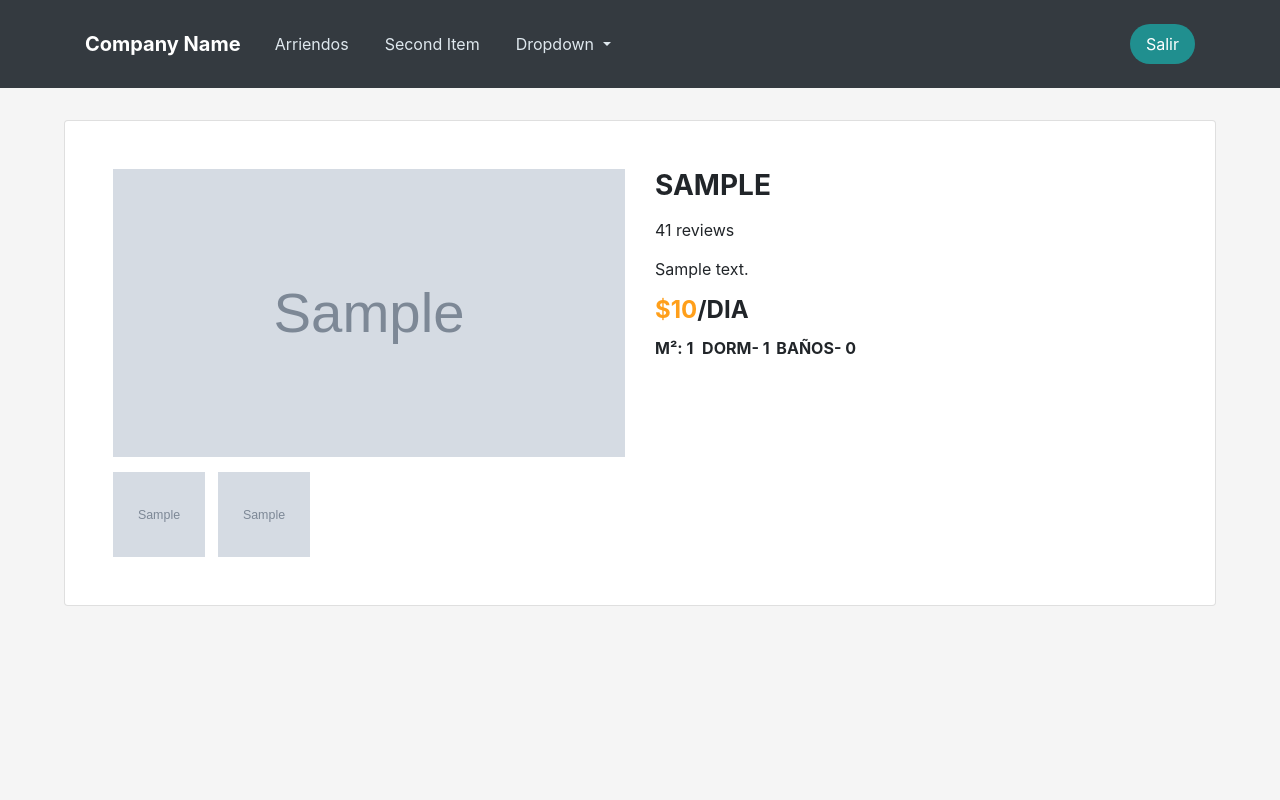
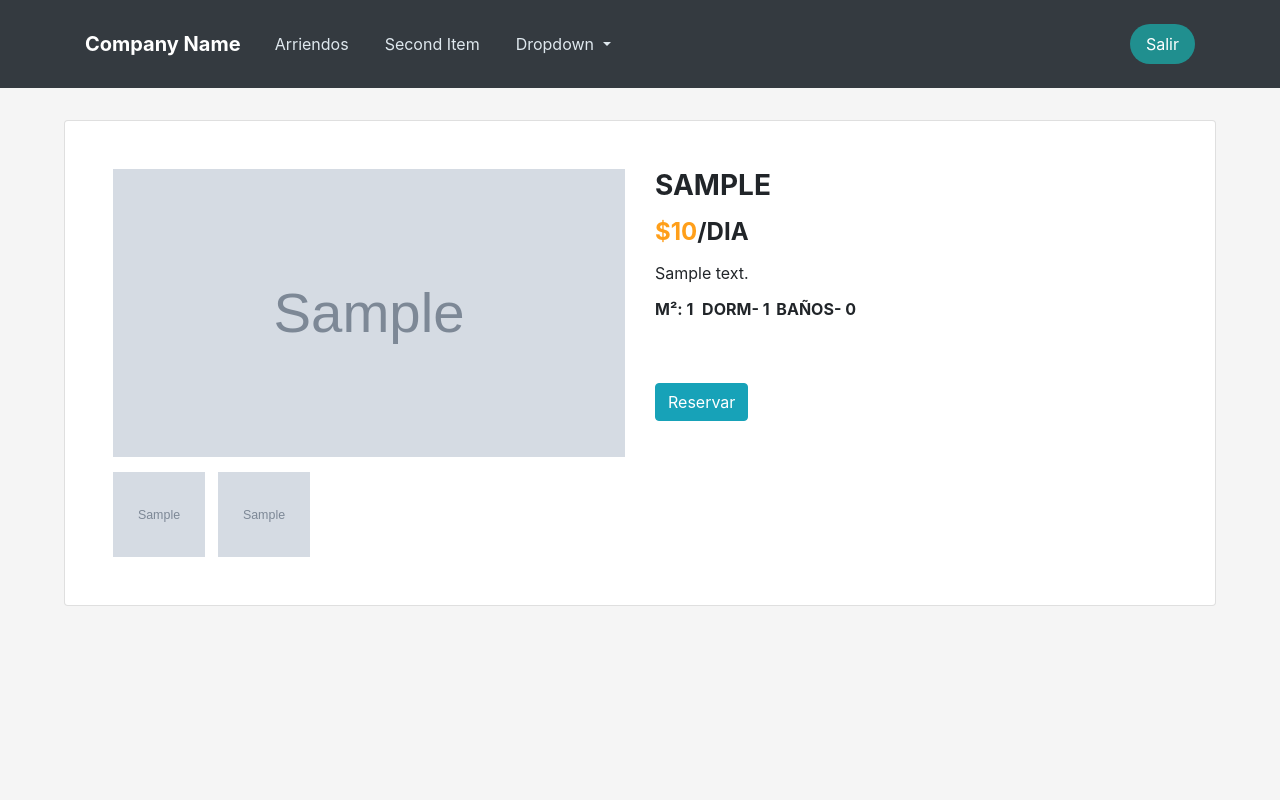
Before and after one commit to stuk4/portafolio-departamentos, a Django app: page /departamento/1/ in a window 1280 px wide. Run offline with Django 3.2, Linux system fonts and the light colour scheme; a user stored in the database is signed in; tables that the repository leaves empty hold one stand-in row (values such as "Sample post"); grey boxes marked "Sample" are stand-in pictures; one stand-in notice (Sample message) is shown; some libraries are stand-ins or nearby versions.

Commit message:
modelos de arriendo y reserva, view crear reserva

```diff
--- a/departamentos/admin.py
+++ b/departamentos/admin.py
@@ -1,5 +1,5 @@
 from django.contrib import admin
-from .models import Departamento,Imagen,Inventario
+from .models import Departamento,Imagen,Inventario,Reserva,Arriendo
 from django.contrib.auth.admin import UserAdmin
 from django.contrib.auth import admin as auth_admin
 
@@ -11,6 +11,9 @@ from django.urls import reverse
 
 
 admin.site.register(Inventario)
+admin.site.register(Reserva)
+admin.site.register(Arriendo)
+
 # Customizacion de modelo Departamento en admin
 @admin.register(Departamento)
 class CustomUserAdmin(admin.ModelAdmin):
--- a/departamentos/models.py
+++ b/departamentos/models.py
@@ -52,11 +52,18 @@ class Inventario(models.Model):
     def __str__(self):
         return 'Nombre: {} Estado:{}'.format(self.nombre,self.estado)
 
+class Reserva(models.Model):
+    usuario = models.ForeignKey("usuarios.User", related_name="reserva", on_delete=models.CASCADE)
+    departamento = models.ForeignKey(Departamento, related_name="reserva", on_delete=models.CASCADE)
+    dia_llegada = models.DateField(
+        null=True, blank=True, auto_now=False, auto_now_add=False)
+    abono = models.PositiveIntegerField(null=False,blank=False )
+    dias_estadia =  models.PositiveIntegerField(null=False,blank=False,verbose_name="días estadia" )
+    def __str__(self):
+        return 'Usuario: {} Depto: {}'.format(self.usuario,self.departamento)
+
 class Arriendo(models.Model):
-     usuario = models.ForeignKey("usuarios.User", related_name="arriendo", on_delete=models.CASCADE)
-     departamento = models.ForeignKey(Departamento, related_name="arriendo", on_delete=models.CASCADE)
-     dia_llegada = models.DateField(
-        null=True, blank=True, auto_now=False, auto_now_add=False)
-     dias_estadia =  models.PositiveIntegerField(null=False,blank=False,verbose_name="días_estadia" )
-     abono = models.PositiveIntegerField(null=False,blank=False )
+     reserva = models.ForeignKey(Reserva, related_name="arriendo", on_delete=models.CASCADE)
      diferencia = models.PositiveIntegerField(null=True,blank=True )
+     def __str__(self):
+         return '{}'.format(self.reserva)
--- a/departamentos/templates/ver_departamento.html
+++ b/departamentos/templates/ver_departamento.html
@@ -42,18 +42,70 @@
 			</div>
 			<div class="details col-md-6">
 				<h3 class="product-title">{{ departamento.direccion }}</h3>
-				<div class="rating">
+				<h4 class="price"><span>${{departamento.precio }}</span>/Dia </h4>
 
-					<span class="review-no">41 reviews</span>
-				</div>
 				<p class="product-description">{{ departamento.descripcion }}</p>
-				<h4 class="price"><span>${{departamento.precio }}</span>/Dia </h4>
+
 				<!-- <p class="vote"><strong>91%</strong> of buyers enjoyed this product! <strong>(87 votes)</strong></p> -->
 				<h6 class="sizes">m²: {{ departamento.metros_cuadrados }}
 					<span class="size" data-toggle="tooltip" title="small">Dorm- {{departamento.dormitorios }}</span>
 					<span class="size" data-toggle="tooltip" title="medium">baños- {{ departamento.banos }}</span>
 
 				</h6>
+				{% if user.is_active %}
+				<div class="form-group">
+					<!-- Button trigger modal -->
+					<button type="button" class="btn btn-info mt-5" data-toggle="modal" data-target="#exampleModal">
+						Reservar
+					</button>
+
+					<!-- Modal -->
+					<div class="modal fade" id="exampleModal" tabindex="-1" aria-labelledby="exampleModalLabel" aria-hidden="true">
+						<div class="modal-dialog">
+						<div class="modal-content">
+							<div class="modal-header">
+							<h5 class="modal-title" id="exampleModalLabel">Reservar Dep. {{ departamento.direccion }}</h5>
+							<button type="button" class="close" data-dismiss="modal" aria-label="Close">
+								<span aria-hidden="true">&times;</span>
+							</button>
+							</div>
+							<div class="modal-body">
+							<form method="POST">{% csrf_token %}
+
+									<div class="form-group">
+										<div class="row">
+											<div class="col">
+												<label  for="llegada">Fecha de llegada:</label>
+												<input required class="form-control" id="llegada" type="date" name="diallegada" />
+											</div>
+											<div class="col">
+												<label for="diasestadia">Dias de estadia:</label>
+												<input required type="number" max="100" min="2" class="form-control" name="diasestadia" id="diasestadia">
+											</div>
+										</div>
+
+									</div>
+									<div class="form-group d-flex justify-content-center align-items-end flex-column">
+										<h4  class="price"><span>$</span> <span id="eltotal">0</span> /Total </h4>
+										<h4  class="price"><span>$</span> <span id="elabono">0</span> /Abono </h4>
+									</div>
+									<div class="form-group d-flex justify-content-center">
+
+											<button type="submit" class="btn btn-info">Abonar</button>
+
+									</div>
+
+							</form>
+							</div>
+							<div class="modal-footer">
+							<button type="button" class="btn btn-secondary" data-dismiss="modal">Close</button>
+							<button type="button" class="btn btn-primary">Save changes</button>
+							</div>
+						</div>
+						</div>
+					</div>
+				</div>
+				{% endif %}
 				<!-- <h5 class="colors">colors :
 					<span class="color orange not-available" data-toggle="tooltip" title="Not In store"></span>
 					<span class="color green"></span>
@@ -65,3 +117,44 @@
 	</div>
 </div>
 {% endblock contenido %}
+{% block extra_js %}
+<script>
+
+	const dias =document.getElementById("diasestadia")
+	const total = document.getElementById("eltotal")
+	const abono = document.getElementById("elabono")
+	const inner = (e) =>{
+		total.innerHTML = ""
+		total.innerHTML = e.target.value * {{ departamento.precio }};
+		abono.innerHTML = Math.round( (e.target.value * {{ departamento.precio }}) * 0.1);
+	}
+	dias.addEventListener('input',inner)
+	dias.addEventListener('propertychange', inner);
+
+</script>
+
+
+{% if messages %}
+{% for message in messages  %}
+  <script>
+
+  {% if message.tags == 'error' %}
+  Swal.fire({
+	title: 'Error!',
+	text: '{{ message }}',
+	icon: 'error',
+	confirmButtonText: 'Ok'
+  })
+  {% else  %}
+  Swal.fire({
+	title: 'Exito!',
+	text: '{{ message }}',
+	icon: 'success',
+	confirmButtonText: 'Ok'
+
+  })
+{% endif %}
+  </script>
+  {% endfor %}
+{% endif %}
+{% endblock extra_js %}
--- a/departamentos/views.py
+++ b/departamentos/views.py
@@ -1,5 +1,5 @@
 from django.shortcuts import render,get_object_or_404,redirect
-from departamentos.models import Departamento,Imagen,Inventario
+from departamentos.models import Departamento,Imagen,Inventario,Reserva,Arriendo
 from usuarios.models import User
 from django.contrib.auth.decorators import user_passes_test
 from django.contrib import messages
@@ -21,11 +21,41 @@ def listar_departamentos(request):
 def ver_departamento(request,id):
 
     departamento = get_object_or_404(Departamento,id=id)
+
     imagenes = Imagen.objects.filter(departamento=id)
-
     context = {'departamento':departamento,
                 'imagenes':imagenes}
 
+    if request.method == 'POST':
+        # Objetos arriendo y reserva
+        reserva = Reserva()
+        arriendo = Arriendo()
+
+        usuario = get_object_or_404(User,id=request.user.id)
+        reserva.usuario = usuario
+        reserva.departamento = departamento
+        reserva.dia_llegada = request.POST.get('diallegada')
+
+        reserva.dias_estadia = request.POST.get('diasestadia',True)
+        abono = round((departamento.precio *float(request.POST.get('diasestadia'))) * 0.1)
+        reserva.abono = abono
+
+        try:
+
+            reserva.save()
+            try:
+                arriendo.reserva = reserva
+                arriendo.diferencia = round((departamento.precio *int(request.POST.get('diasestadia')) )- abono)
+                arriendo.save()
+            except Exception as err:
+                print('Error al guardar arriendo == ',err)
+                messages.error(request,'Lo sentimos no se realizo la reserva')
+            messages.success(request,'Depto {} reservado!!'.format(departamento.direccion))
+            return render(request,'ver_departamento.html',context)
+        except Exception as err:
+            print('Error al guardar Reserva ===',err)
+            messages.error(request,'Lo sentimos no se realizo la reserva')
+            return render(request,'ver_departamento.html',context)
     return render(request,'ver_departamento.html',context)
 
 # Fin de vistas corrrespondientes a parte del cliente
--- a/usuarios/views.py
+++ b/usuarios/views.py
@@ -24,7 +24,6 @@ def login_view(request):
 
         if user:
             login(request,user)
-
             return HttpResponseRedirect(reverse('Departamentos'))
 
 
```
Also changed, not shown: departamentos/migrations/0005_auto_20200905_1933.py (added), departamentos/migrations/0006_auto_20200905_1937.py (added).
